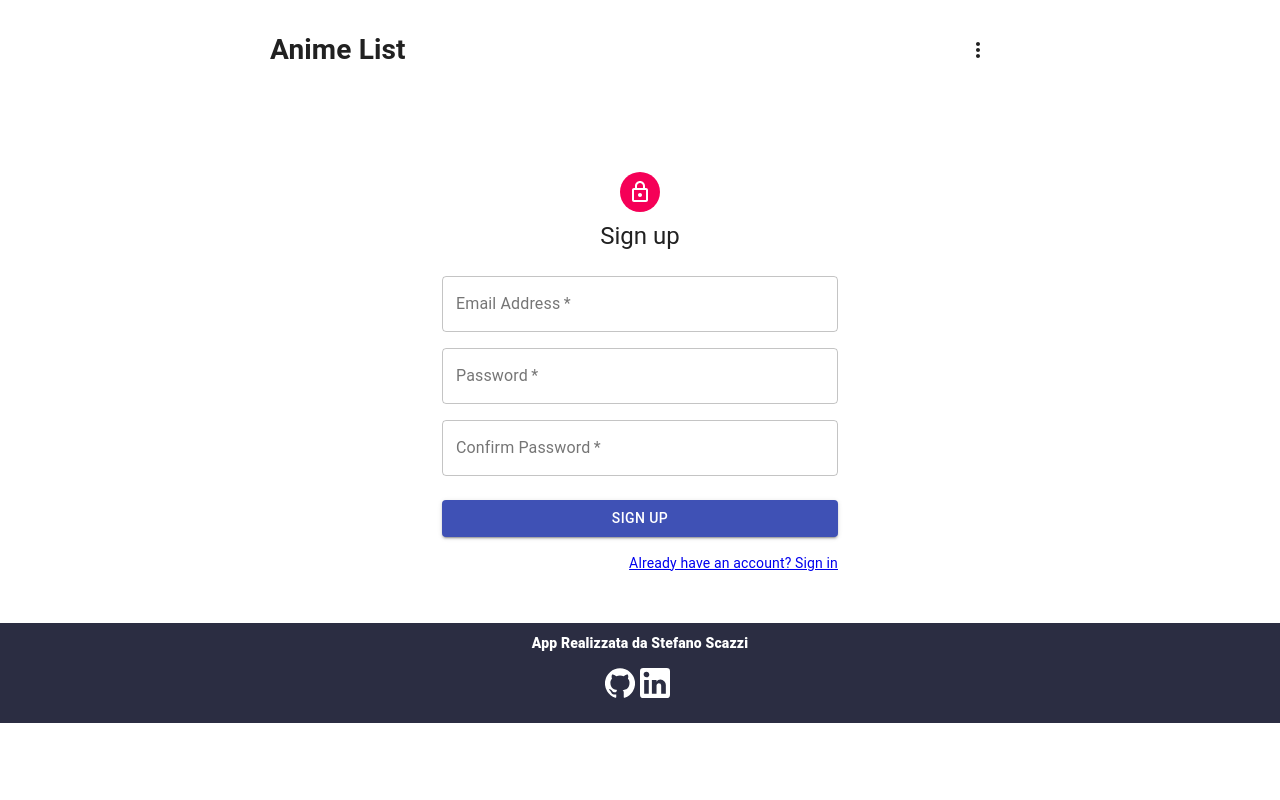
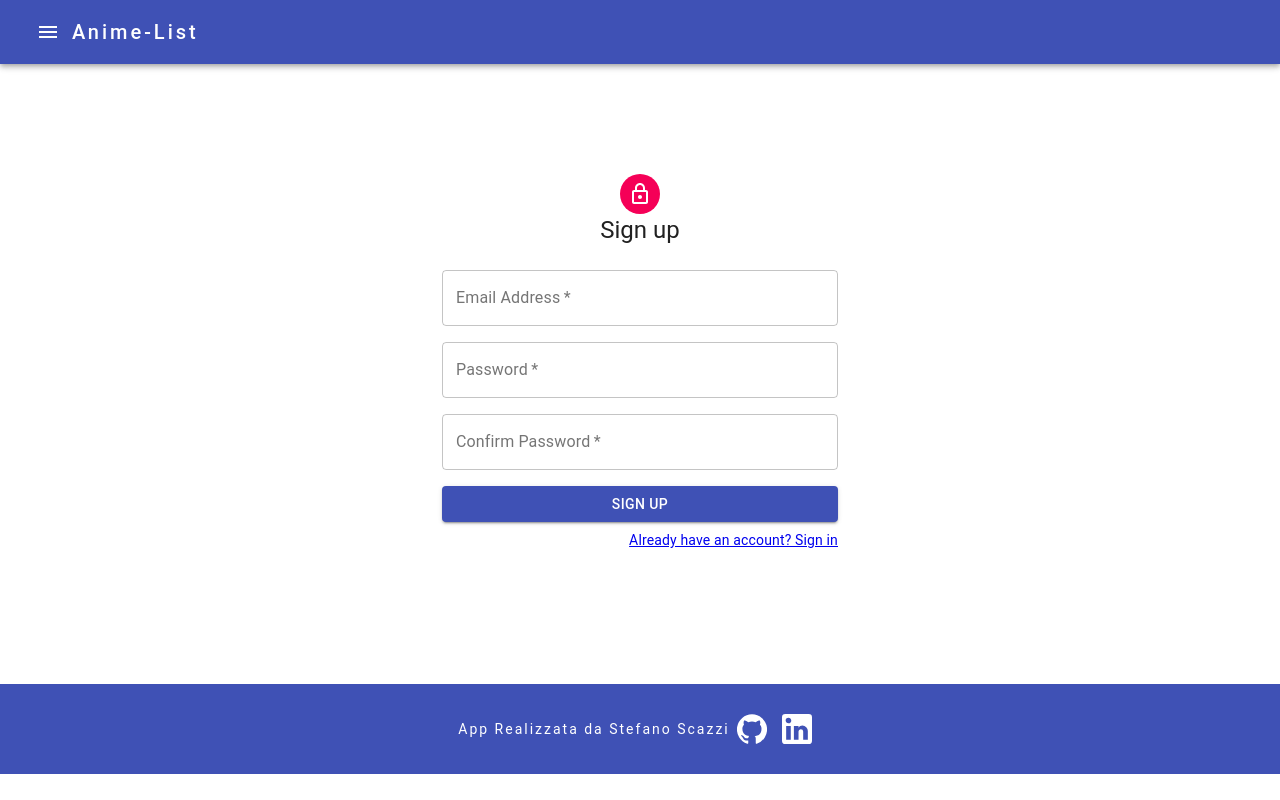
Before and after one commit to stefanoscazz/Anime, a React (Create React App) app: page /register in a window 1280 px wide. Built offline with nearby package versions, Linux system fonts and the light colour scheme; no server answers.

Commit message:
change navbar and footer

```diff
--- a/package.json
+++ b/package.json
@@ -3,7 +3,7 @@
   "version": "0.1.0",
   "private": true,
   "dependencies": {
-    "@material-ui/core": "^4.11.4",
+    "@material-ui/core": "^4.12.1",
     "@material-ui/icons": "^4.11.2",
     "@reduxjs/toolkit": "^1.6.0",
     "@testing-library/jest-dom": "^5.14.1",
--- a/src/App.js
+++ b/src/App.js
@@ -12,9 +12,9 @@ import { DescriptionPage } from "./features/DescriptionPage";
 import { useEffect } from "react";
 import { FavoritesPage } from "./features/FavoritesPage";
 import { addFavoritesAction } from "./slice/favoritesSlice";
-import { createMuiTheme, ThemeProvider } from "@material-ui/core";
+import { createTheme, ThemeProvider } from "@material-ui/core";
 
-const theme = createMuiTheme({
+const theme = createTheme({
   palette: {
     background: {
       default: "white",
--- a/src/components/Footer.jsx
+++ b/src/components/Footer.jsx
@@ -1,33 +1,43 @@
 import React from "react";
-import styled from "styled-components";
 import GitHubIcon from "@material-ui/icons/GitHub";
 import LinkedInIcon from "@material-ui/icons/LinkedIn";
+import { Box, Container, makeStyles } from "@material-ui/core";
+
+const useStyles = makeStyles((theme) => ({
+  footer: {
+    backgroundColor: theme.palette.primary.main,
+    height: "90px",
+    display: "flex",
+    alignItems: "center",
+    justifyContent: "center",
+  },
+  container: {
+    display: "flex",
+    alignItems: "center",
+    justifyContent: "center",
+    color: "white",
+    letterSpacing: "2px",
+  },
+  box: {
+    display: "flex",
+    alignItems: "center",
+    justifyContent: "space-around",
+    width: "90px",
+    marginLeft: "2px",
+  },
+}));
+
 export const Footer = () => {
+  const classes = useStyles();
   return (
-    <FooterContainer>
-      App Realizzata da Stefano Scazzi
-      <SocialBox>
-        <GitHubIcon style={{ fontSize: "30px" }} />
-        <LinkedInIcon style={{ fontSize: "40px" }} />
-      </SocialBox>
-    </FooterContainer>
+    <footer className={classes.footer}>
+      <Container maxWidth="sm" className={classes.container}>
+        App Realizzata da Stefano Scazzi
+        <Box className={classes.box}>
+          <GitHubIcon style={{ fontSize: "30px" }} />
+          <LinkedInIcon style={{ fontSize: "40px" }} />
+        </Box>
+      </Container>
+    </footer>
   );
 };
-
-const FooterContainer = styled.div`
-  display: flex;
-  align-items: center;
-  justify-content: center;
-  flex-direction: column;
-  height: 100px;
-  background-color: #2b2d42;
-  color: white;
-  font-weight: 900;
-`;
-const SocialBox = styled.div`
-  display: flex;
-  align-items: center;
-  justify-content: center;
-  margin: 10px;
-`;
-//
--- a/src/components/Navbar.jsx
+++ b/src/components/Navbar.jsx
@@ -1,5 +1,4 @@
 import React, { useEffect } from "react";
-import styled from "styled-components";
 import SearchIcon from "@material-ui/icons/Search";
 import { Link, useLocation } from "react-router-dom";
 import HomeIcon from "@material-ui/icons/Home";
@@ -10,11 +9,109 @@ import { auth } from "../firebase";
 import { setUserLogOutState } from "../slice/userSlice";
 import Menu from "@material-ui/core/Menu";
 import MenuItem from "@material-ui/core/MenuItem";
-import { Button } from "@material-ui/core";
-import MoreVertIcon from "@material-ui/icons/MoreVert";
 import { addFavoritesAction, removeList } from "../slice/favoritesSlice";
+import AppBar from "@material-ui/core/AppBar";
+import Toolbar from "@material-ui/core/Toolbar";
+import IconButton from "@material-ui/core/IconButton";
+import Typography from "@material-ui/core/Typography";
+import InputBase from "@material-ui/core/InputBase";
+import { alpha, makeStyles, withStyles } from "@material-ui/core/styles";
+import MenuIcon from "@material-ui/icons/Menu";
+import ListItemIcon from "@material-ui/core/ListItemIcon";
+import ListItemText from "@material-ui/core/ListItemText";
+import StarIcon from "@material-ui/icons/Star";
+import LockIcon from "@material-ui/icons/Lock";
+import LockOpenIcon from "@material-ui/icons/LockOpen";
+const StyledMenu = withStyles({
+  paper: {
+    border: "1px solid #d3d4d5",
+  },
+})((props) => (
+  <Menu
+    elevation={0}
+    getContentAnchorEl={null}
+    anchorOrigin={{
+      vertical: "bottom",
+      horizontal: "center",
+    }}
+    transformOrigin={{
+      vertical: "top",
+      horizontal: "center",
+    }}
+    {...props}
+  />
+));
+
+const StyledMenuItem = withStyles((theme) => ({
+  root: {
+    "&:focus": {
+      backgroundColor: theme.palette.primary.main,
+      "& .MuiListItemIcon-root, & .MuiListItemText-primary": {
+        color: theme.palette.common.white,
+      },
+    },
+  },
+}))(MenuItem);
+
+const useStyles = makeStyles((theme) => ({
+  root: {
+    flexGrow: 1,
+  },
+  menuButton: {
+    marginRight: theme.spacing(2),
+  },
+  title: {
+    flexGrow: 1,
+    display: "none",
+    [theme.breakpoints.up("sm")]: {
+      display: "block",
+      letterSpacing: "3px",
+    },
+  },
+  search: {
+    position: "relative",
+    borderRadius: theme.shape.borderRadius,
+    backgroundColor: alpha(theme.palette.common.white, 0.15),
+    "&:hover": {
+      backgroundColor: alpha(theme.palette.common.white, 0.25),
+    },
+    marginLeft: 0,
+    width: "100%",
+    [theme.breakpoints.up("sm")]: {
+      marginLeft: theme.spacing(1),
+      width: "auto",
+    },
+  },
+  searchIcon: {
+    padding: theme.spacing(0, 2),
+    height: "100%",
+    position: "absolute",
+    pointerEvents: "none",
+    display: "flex",
+    alignItems: "center",
+    justifyContent: "center",
+  },
+  inputRoot: {
+    color: "inherit",
+  },
+  inputInput: {
+    padding: theme.spacing(1, 1, 1, 0),
+    // vertical padding + font size from searchIcon
+    paddingLeft: `calc(1em + ${theme.spacing(4)}px)`,
+    transition: theme.transitions.create("width"),
+    width: "100%",
+    [theme.breakpoints.up("sm")]: {
+      width: "12ch",
+      "&:focus": {
+        width: "20ch",
+      },
+    },
+  },
+}));
+
 export const Navbar = () => {
   let location = useLocation();
+  const classes = useStyles();
 
   //Menu
   const [anchorEl, setAnchorEl] = React.useState(null);
@@ -37,22 +134,25 @@ export const Navbar = () => {
     if (
       location.pathname === "/login" ||
       location.pathname === "/register" ||
-      location.pathname === "/description" ||
+      location.pathname.includes("/description") ||
       location.pathname === "/favorites"
     ) {
       return null;
     } else {
       return (
-        <form onSubmit={handleSubmit}>
-          <input
-            value={inputValue}
+        <form onSubmit={handleSubmit} className={classes.search}>
+          <div className={classes.searchIcon}>
+            <SearchIcon />
+          </div>
+          <InputBase
             onChange={handleOnChange}
-            placeholder="search an anime"
-            type="text"
+            placeholder="Search…"
+            classes={{
+              root: classes.inputRoot,
+              input: classes.inputInput,
+            }}
+            inputProps={{ "aria-label": "search" }}
           />
-          <ButtonSearch type="submit">
-            <SearchIcon />
-          </ButtonSearch>
         </form>
       );
     }
@@ -77,109 +177,83 @@ export const Navbar = () => {
       .catch((err) => alert(err.message));
   };
   return (
-    <NavbarContainer>
-      <Logo>
-        <p>Anime List</p>
-      </Logo>
-      <div
-        style={{
-          display: "flex",
-          alignItems: "center",
-          flexWrap: "wrap",
-          justifyContent: "center",
-        }}
-      >
-        {diplaySearchBar()}
-
-        <Button
-          aria-controls="simple-menu"
+    <div className={classes.root}>
+      <AppBar position="static">
+        <Toolbar>
+          <IconButton
+            aria-controls="customized-menu"
             aria-haspopup="true"
+            variant="contained"
+            color="primary"
             onClick={handleClick}
           >
-          <MoreVertIcon />
-        </Button>
-        <Menu
-          id="simple-menu"
+            <MenuIcon style={{ color: "white" }} />
+          </IconButton>
+          <StyledMenu
+            id="customized-menu"
             anchorEl={anchorEl}
             keepMounted
             open={Boolean(anchorEl)}
             onClose={handleClose}
           >
-          <MenuItem onClick={handleClose}>
-            <Link style={{ textDecoration: "none" }} to="/favorites">
-              <StyledButton>Favorites</StyledButton>
+            <Link
+              to="/"
+              style={{
+                color: "grey",
+                textDecoration: "none",
+              }}
+            >
+              <StyledMenuItem>
+                <ListItemIcon>
+                  <HomeIcon fontSize="small" />
+                </ListItemIcon>
+                <ListItemText primary="Home" />
+              </StyledMenuItem>
             </Link>
-          </MenuItem>
-          <MenuItem onClick={handleClose}>
-            <Link to="/">
-              <StyledButton>
-                <HomeIcon />
-              </StyledButton>
+            <Link
+              to="/favorites"
+              style={{
+                color: "grey",
+                textDecoration: "none",
+              }}
+            >
+              <StyledMenuItem>
+                <ListItemIcon>
+                  <StarIcon fontSize="small" />
+                </ListItemIcon>
+                <ListItemText primary="Favorites" />
+              </StyledMenuItem>
             </Link>
-          </MenuItem>
-          <MenuItem onClick={handleClose}>
-            {" "}
             {!isLog ? (
-              <Link style={{ textDecoration: "none" }} to="/login">
-                <StyledButton>Login</StyledButton>
+              <Link
+                to="/login"
+                style={{
+                  color: "grey",
+                  textDecoration: "none",
+                }}
+              >
+                <StyledMenuItem>
+                  <ListItemIcon>
+                    <LockIcon fontSize="small" />
+                  </ListItemIcon>
+                  <ListItemText primary="Login" />
+                </StyledMenuItem>
               </Link>
             ) : (
-              <StyledButton onClick={handleLogOut}>Logout</StyledButton>
+              <StyledMenuItem onClick={handleLogOut}>
+                <ListItemIcon>
+                  <LockOpenIcon fontSize="small" />
+                </ListItemIcon>
+                <ListItemText style={{ color: "grey" }} primary="Logout" />
+              </StyledMenuItem>
             )}
-          </MenuItem>
-        </Menu>
+          </StyledMenu>
+          <Typography className={classes.title} variant="h6" noWrap>
+            Anime-List
+          </Typography>
+          {diplaySearchBar()}
+        </Toolbar>
+      </AppBar>
     </div>
-    </NavbarContainer>
   );
 };
-
-const NavbarContainer = styled.div`
-  display: flex;
-  align-items: center;
-  justify-content: space-around;
-  flex-wrap: wrap;
-  height: 100px;
-  flex-wrap: wrap;
-  @media only screen and (min-device-width: 320px) and (max-device-width: 480px) {
-    justify-content: center;
-  }
-
-  form {
-    display: flex;
-    align-items: center;
-    justify-content: center;
-    flex-wrap: wrap;
-    input {
-      width: 170px;
-      line-height: normal;
-      min-height: 16px;
-      border: 1px solid #ddd;
-      font-size: 14px;
-      border-radius: 16px;
-      color: #111;
-      padding: 6px 12px;
-      outline: none;
-    }
-  }
-`;
-
-const Logo = styled.h1`
-  img {
-    height: 100px;
-    width: 300px;
-  }
-`;
-
-const ButtonSearch = styled.button`
-  margin: 10px;
-  border: none;
-  background-color: transparent;
-  cursor: pointer;
-  padding: 5px;
-  border-radius: 20px;
-`;
-const StyledButton = styled(Button)`
-  &:hover {
-    background-color: transparent !important;
-  }
-`;
--- a/src/features/LoginPage.jsx
+++ b/src/features/LoginPage.jsx
@@ -27,24 +27,25 @@ import Container from "@material-ui/core/Container";
 
 const useStyles = makeStyles((theme) => ({
   paper: {
-    marginTop: theme.spacing(8),
     display: "flex",
     flexDirection: "column",
     alignItems: "center",
   },
   container: {
-    marginBottom: "50px",
+    minHeight: "calc(100vh - 180px)",
+    display: "flex",
+    justifyContent: "center",
+    alignItems: "center",
   },
   avatar: {
-    margin: theme.spacing(1),
     backgroundColor: theme.palette.secondary.main,
   },
   form: {
     width: "100%", // Fix IE 11 issue.
-    marginTop: theme.spacing(1),
+    marginBottom: theme.spacing(3),
   },
   submit: {
-    margin: theme.spacing(3, 0, 2),
+    margin: theme.spacing(2, 0, 1),
   },
 }));
 
@@ -97,7 +98,6 @@ export const LoginPage = () => {
                 label="Email Address"
                 name="email"
                 autoComplete="email"
-                autoFocus
                 value={email}
                 onChange={onChangeEmail}
               />
--- a/src/features/RegisterPage.jsx
+++ b/src/features/RegisterPage.jsx
@@ -19,25 +19,27 @@ import { makeStyles } from "@material-ui/core/styles";
 import Container from "@material-ui/core/Container";
 
 const useStyles = makeStyles((theme) => ({
-  container: {
-    marginBottom: "50px",
-  },
   paper: {
-    marginTop: theme.spacing(8),
     display: "flex",
     flexDirection: "column",
     alignItems: "center",
   },
+  container: {
+    minHeight: "calc(100vh - 180px)",
+    display: "flex",
+    justifyContent: "center",
+    alignItems: "center",
+  },
   avatar: {
-    margin: theme.spacing(1),
     backgroundColor: theme.palette.secondary.main,
   },
   form: {
     width: "100%", // Fix IE 11 issue.
+    marginBottom: theme.spacing(3),
     marginTop: theme.spacing(3),
   },
   submit: {
-    margin: theme.spacing(3, 0, 2),
+    margin: theme.spacing(2, 0, 1),
   },
 }));
 
```
Also changed, not shown: 1 other file (tests, documents, lock files or other folders). Lines whose indentation alone changed are shown as unchanged.
